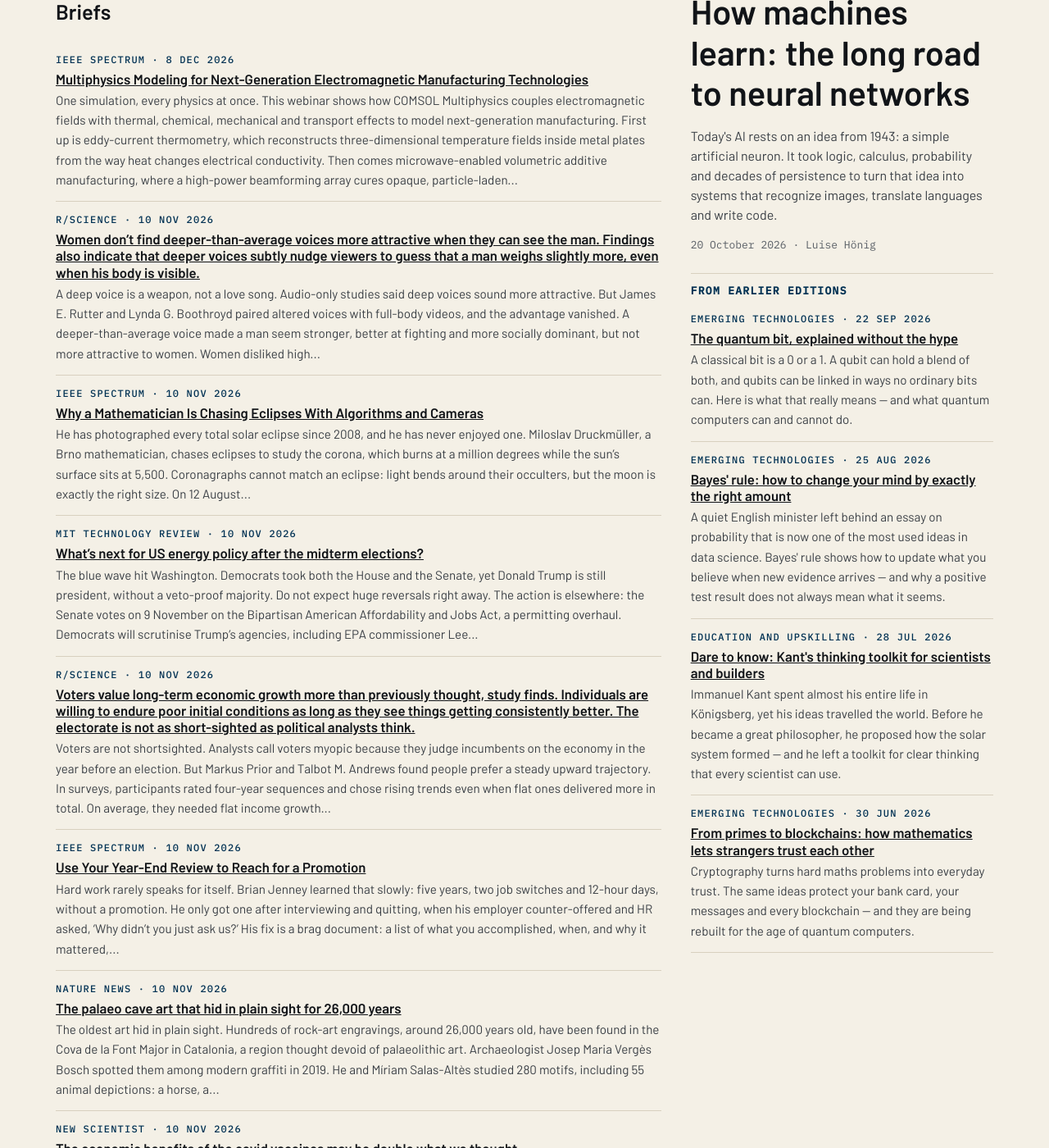
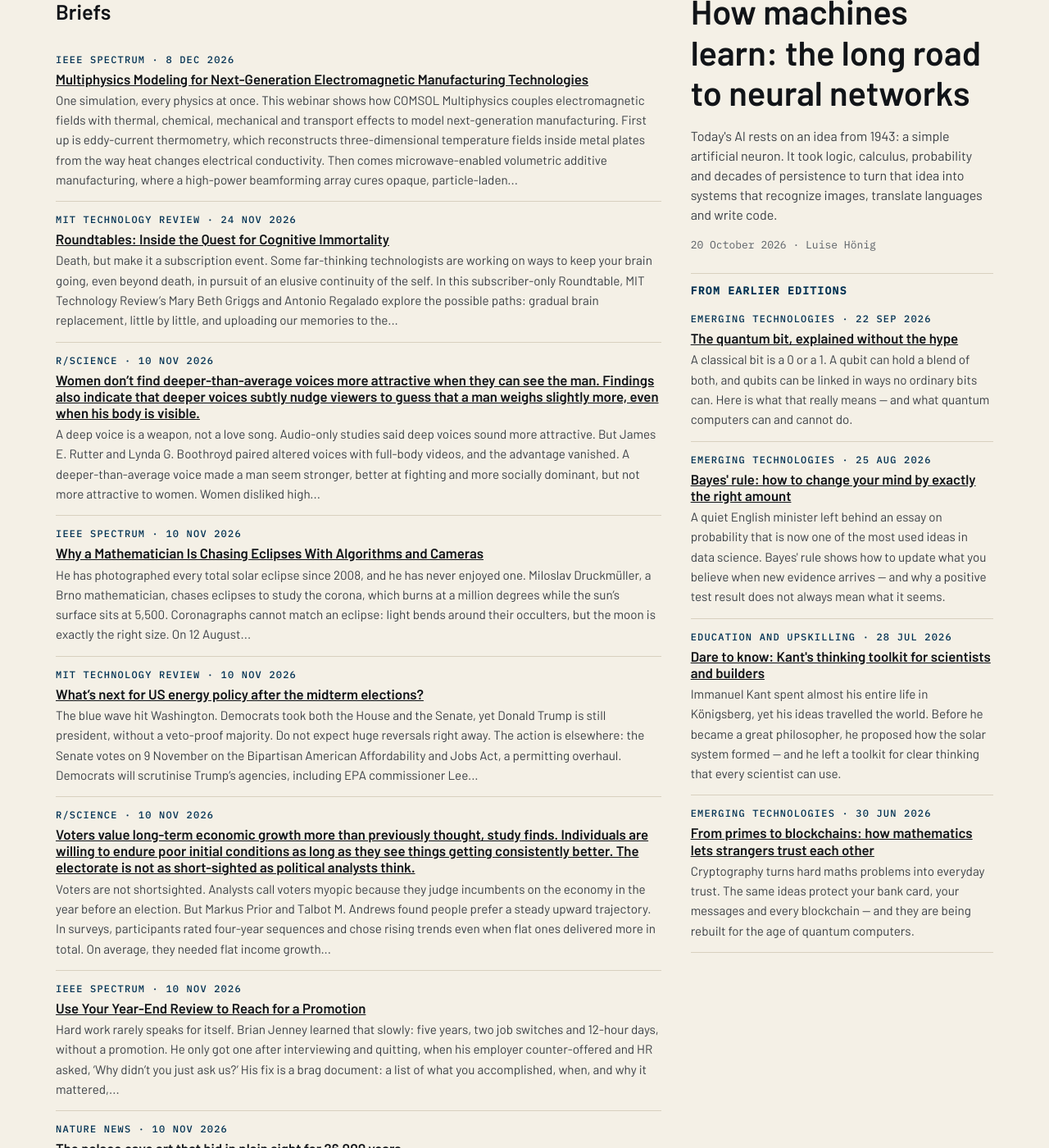
Before and after one commit to katz-news/katz.news, a Jekyll site: the page built from index.html, in a window 1280 px wide and 1400 px high, scrolled down 363 px. Shown: the whole window at 82% size. Built offline with Jekyll 4.4.1, drawn with Linux system fonts in a browser that asks for light colours; some of the changed text lies outside the part shown.

```diff
--- a/_data/build.yml
+++ b/_data/build.yml
@@ -1 +1 @@
-published_at: 2026-11-06T17:37:15Z
+published_at: 2026-11-06T17:39:35Z
--- /dev/null
+++ b/_posts/briefs/2026-11-05-roundtables-inside-the-quest-for-cognitive-immortality.md
@@ -0,0 +1,9 @@
+---
+published: true
+title: "Roundtables: Inside the Quest for Cognitive Immortality"
+date: 2026-11-24
+section: technology
+source_name: MIT Technology Review
+source_url: https://www.technologyreview.com/2026/11/04/1148049/roundtables-inside-the-quest-for-cognitive-immortality/
+---
+Death, but make it a subscription event. Some far-thinking technologists are working on ways to keep your brain going, even beyond death, in pursuit of an elusive continuity of the self. In this subscriber-only Roundtable, MIT Technology Review's Mary Beth Griggs and Antonio Regalado explore the possible paths: gradual brain replacement, little by little, and uploading our memories to the cloud. The conversation goes live on Tuesday 17 November. The verdict is immortally ironic: the quest to live forever begins with a conversation you must pay to join.
```
